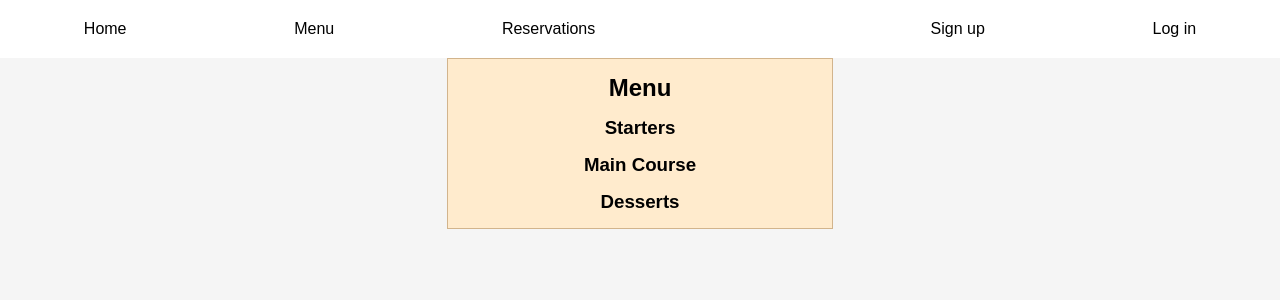
After one commit to niall-code/the-barn-owl-inn, a Django app: page /menu/ in a window 1280 px wide. The commit adds this page. Shown: the top 300 px of the page. Run offline with Django 4.2, Linux system fonts and the light colour scheme; data that the repository does not hold is empty; parts of the project's set-up code (start-up, migrations or seed data) failed here and were passed over.

Commit message:
enable viewing styled dish data lists on menu page

```diff
--- a/barn_owl_inn/urls.py
+++ b/barn_owl_inn/urls.py
@@ -20,5 +20,6 @@ from django.urls import path, include
 
 urlpatterns = [
     path('admin/', admin.site.urls),
+    path('menu/', include('menu.urls'), name='menu-urls'),
     path('', include('home.urls'), name='home-urls'),
 ]
--- a/home/templates/home/index.html
+++ b/home/templates/home/index.html
@@ -2,6 +2,4 @@
 {% load static %}
 {% block content %}
 
-
-
 {% endblock %}
--- a/home/views.py
+++ b/home/views.py
@@ -9,6 +9,6 @@ def home_page(request):
 
     return render(
         request,
-        template_name="home/index.html"
+        "home/index.html"
         # { "home": home, },
     )
--- /dev/null
+++ b/menu/templates/menu/menu.html
@@ -0,0 +1,44 @@
+{% extends "base.html" %}
+{% load static %}
+{% block content %}
+
+  <section id="menu" aria-labelledby="top course-1 course-2 course-3">
+
+    <h2 id="top">Menu</h2>
+
+    <div>
+      <h3 id="course-1">Starters</h3>
+
+      {% for starter in starters %}
+        <div class="dish">
+          <span>{{ starter.name }}</span>
+          <span>{{ starter.price }}</span>
+        </div>
+      {% endfor %}
+    </div>
+
+    <div>
+      <h3 id="course-2">Main Course</h3>
+
+      {% for main in mains %}
+        <div class="dish">
+          <span>{{ main.name }}</span>
+          <span>{{ main.price }}</span>
+        </div>
+      {% endfor %}
+    </div>
+
+    <div>
+      <h3 id="course-3">Desserts</h3>
+
+      {% for dessert in desserts %}
+        <div class="dish">
+          <span>{{ dessert.name }}</span>
+          <span>{{ dessert.price }}</span>
+        </div>
+      {% endfor %}
+    </div>
+
+  </section>
+
+{% endblock %}
--- /dev/null
+++ b/menu/urls.py
@@ -0,0 +1,7 @@
+from . import views
+from django.urls import path
+
+
+urlpatterns = [
+    path('', views.menu_page, name='menu'),
+]
--- a/menu/views.py
+++ b/menu/views.py
@@ -1,3 +1,18 @@
 from django.shortcuts import render
+from .models import Dish
 
-# Create your views here.
+
+def menu_page(request):
+    starters = Dish.objects.filter(course=1)
+    mains = Dish.objects.filter(course=2)
+    desserts = Dish.objects.filter(course=3)
+
+    return render(
+        request,
+        "menu/menu.html",
+        {
+            'starters': starters,
+            'mains': mains,
+            'desserts': desserts
+        },
+    )
--- a/static/css/style.css
+++ b/static/css/style.css
@@ -26,3 +26,25 @@ nav ul {
 a:hover {
   color: blue;
 }
+
+#menu h2,
+#menu h3 {
+  text-align: center;
+  margin: 15px 0;
+}
+
+.dish {
+  display: flex;
+  justify-content: space-between;
+  align-items: center;
+  padding: 10px;
+}
+
+@media screen and (min-width: 900px) {
+  #menu {
+    width: 30%;
+    margin: auto;
+    border: 0.5px solid tan;
+    background-color: blanchedalmond;
+  }
+}
--- a/templates/base.html
+++ b/templates/base.html
@@ -1,6 +1,7 @@
 {% load static %}
 
 {% url 'home' as home_url %}
+{% url 'menu' as menu_url %}
 
 <!DOCTYPE html>
 <html lang="en">
@@ -22,7 +23,7 @@
       <nav>
         <ul>
           <li><a href="{% url 'home' %}">Home</a></li>
-          <li><a href="#">Menu</a></li>
+          <li><a href="{% url 'menu' %}">Menu</a></li>
           <li><a href="#">Reservations</a></li>
           <li></li>
           <li><a href="#">Sign up</a></li>
```
Also changed, not shown: README.md, readme_images/dishes_rendered.png (added), readme_images/viewable_menu.png (added).
